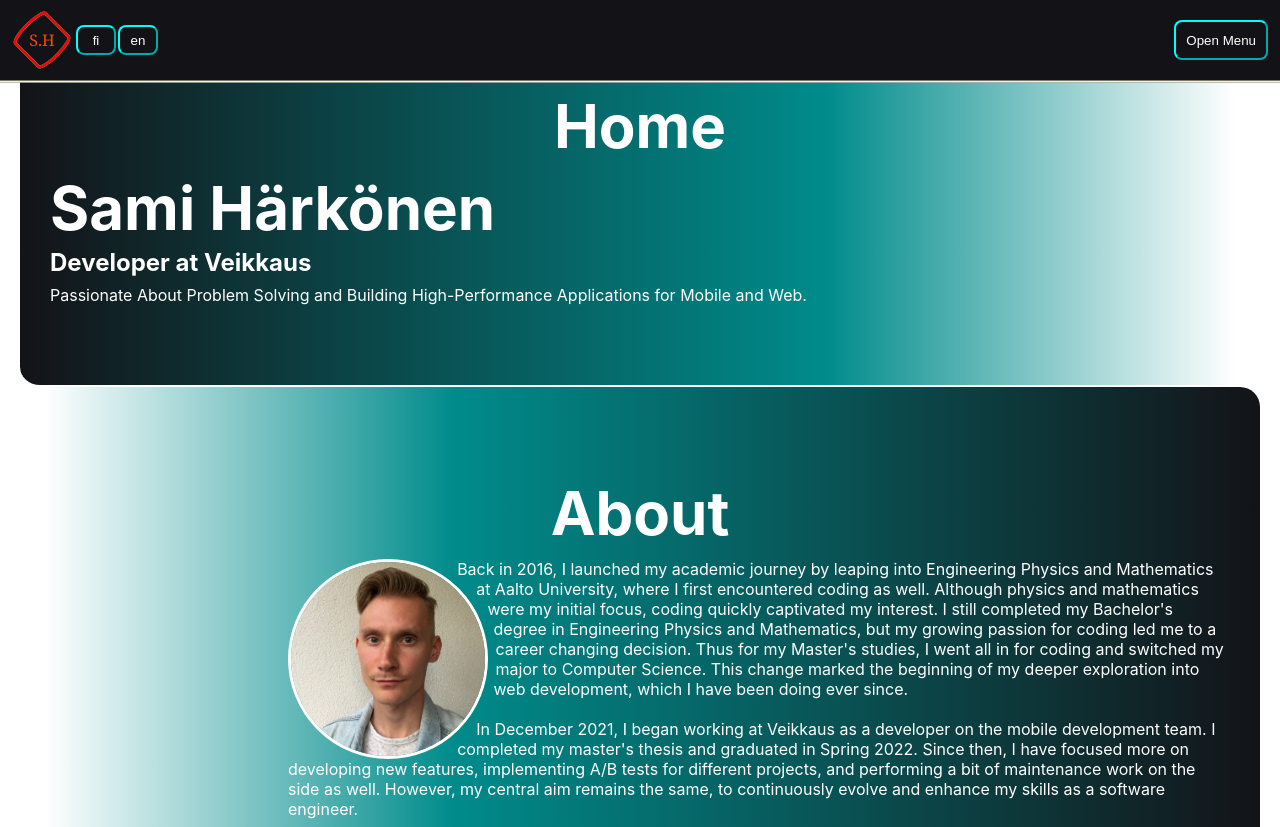
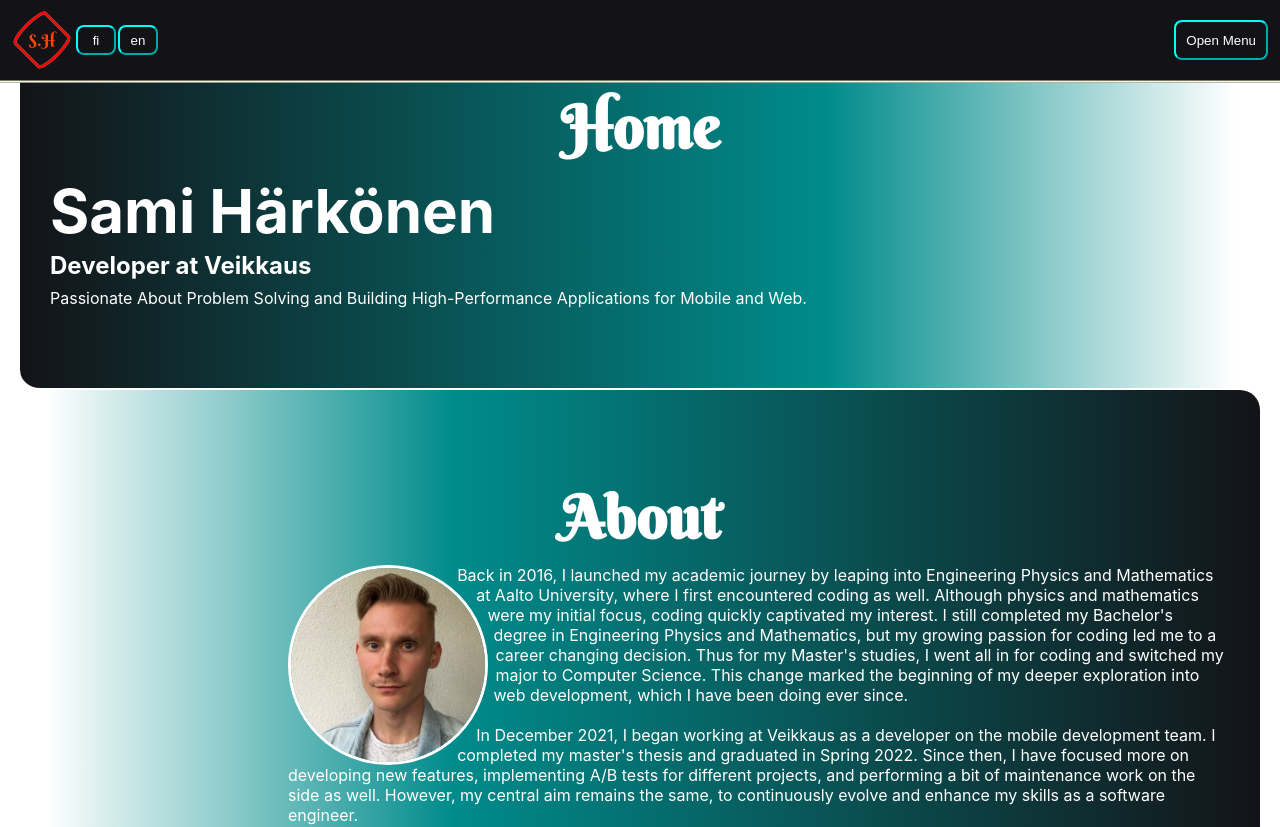
Before and after one commit to SamkHarks/My-page, a React (Create React App) app: page / in a window 1280 px wide. Shown: the top 827 px of the page. Built offline with nearby package versions, Linux system fonts and the light colour scheme.

Commit message:
use secondary font for section titles and rectangle progress text

```diff
--- a/src/components/rectangleProgress/RectangleProgress.tsx
+++ b/src/components/rectangleProgress/RectangleProgress.tsx
@@ -1,4 +1,5 @@
 import React from "react";
+import { getStyle } from "../../utils/utils";
 
 type Props = {
   progress: number;
@@ -43,7 +44,7 @@ export const RectangleProgress = ({
         </linearGradient>
         <mask id={maskId}>
           <rect
-            x="14"
+            x={halfSize - 14}
             y="0"
             width={halfSize}
             height={size}
@@ -88,7 +89,7 @@ export const RectangleProgress = ({
         textAnchor="middle"
         fontSize="16"
         fill={textFill}
-        fontFamily="Georgia"
+        fontFamily={getStyle("--font-family-secondary")}
       >
         {text}
       </text>
@@ -100,7 +101,7 @@ export const RectangleProgress = ({
         textAnchor="middle"
         fontSize="16"
         fill={textProgressFill}
-        fontFamily="Georgia"
+        fontFamily={getStyle("--font-family-secondary")}
         mask={`url(#${maskId})`}
       >
         {text}
--- a/src/components/sections/Sections.module.css
+++ b/src/components/sections/Sections.module.css
@@ -9,6 +9,7 @@
     border-bottom: 2px solid var(--background-color-primary);
     .section_title {
         font-size: var(--font-size-XL);
+        font-family: var(--font-family-secondary);
         margin-bottom: 10px;
         margin-top: 10px;
     }
```
